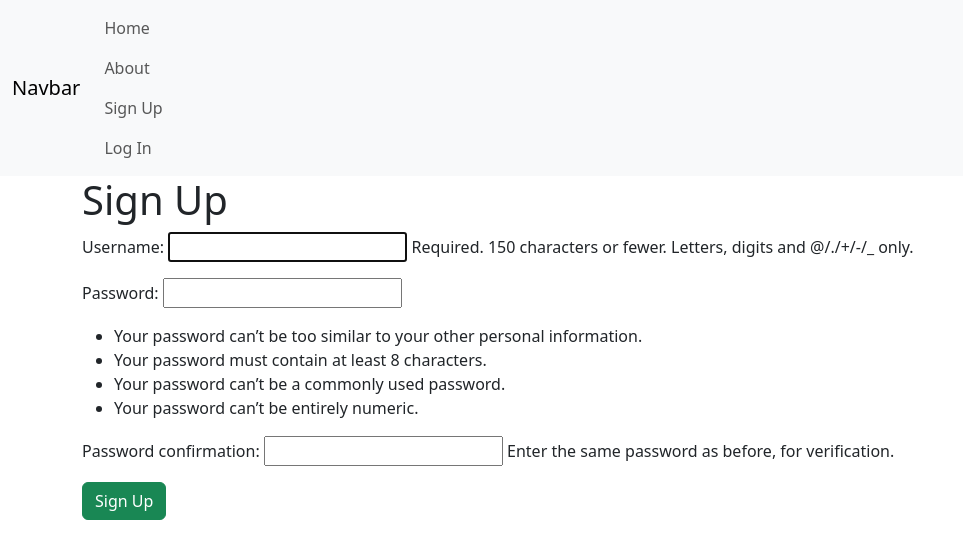
After one commit to AshleeHODOR/django-blog, a Django app: page /accounts/signup/ in a window 1280 px wide. The commit adds this page. Shown: the top 559 px of the page, without its empty margins (0-963 px from the left). Run offline with Django 5.2, Linux system fonts and the light colour scheme.

Commit message:
updated blog

```diff
--- /dev/null
+++ b/accounts/urls.py
@@ -0,0 +1,6 @@
+from django.urls import path
+from .views import SignUpView
+
+urlpatterns = [
+    path("signup/", SignUpView.as_view(), name="signup"),
+]
--- a/accounts/views.py
+++ b/accounts/views.py
@@ -1,3 +1,8 @@
-from django.shortcuts import render
+from django.views.generic import CreateView
+from django.contrib.auth.forms import UserCreationForm
+from django.urls import reverse_lazy
 
-# Create your views here.
+class SignUpView(CreateView):
+    template_name = "registration/signup.html"
+    form_class = UserCreationForm
+    success_url = reverse_lazy("login")
--- a/config/settings.py
+++ b/config/settings.py
@@ -124,3 +124,6 @@ STATICFILES_DIRS = [str(BASE_DIR.joinpath("static"))]
 # https://docs.djangoproject.com/en/5.2/ref/settings/#default-auto-field
 
 DEFAULT_AUTO_FIELD = 'django.db.models.BigAutoField'
+
+LOGIN_REDIRECT_URL = "home"
+LOGOUT_REDIRECT_URL = "login"
--- a/config/urls.py
+++ b/config/urls.py
@@ -17,7 +17,11 @@ Including another URLconf
 from django.contrib import admin
 from django.urls import path, include
 
+# from django.contrib.auth import urls - DO NOT COPY LINE
+
 urlpatterns = [
-    path('admin/', admin.site.urls),
-    path("", include("pages.urls"))
+    path("admin/", admin.site.urls),
+    path("", include("pages.urls")),
+    path("accounts/", include("django.contrib.auth.urls")),
+    path("accounts/", include("accounts.urls")),
 ]
--- a/pages/urls.py
+++ b/pages/urls.py
@@ -1,5 +1,7 @@
 from django.urls import path
 from .views import AboutPageView, HomePageView
+#from pages import views (different way)
+#from pages import views
 
 urlpatterns = [
         path("", HomePageView.as_view(), name="home"),
--- a/pages/views.py
+++ b/pages/views.py
@@ -1,7 +1,6 @@
-from django.shortcuts import render
 from django.views.generic import TemplateView
 
-# Create your views here.
+
 class HomePageView(TemplateView):
     template_name = "pages/home.html"
 
--- a/templates/base.html
+++ b/templates/base.html
@@ -21,17 +21,17 @@
         <ul class="navbar-nav">
             <li class="nav-item">
                 <a class="nav-link" href="{% url 'home' %}">Home</a>
+                <a class="nav-link" href="{% url 'about' %}">About</a>
+                {% if user.is_authenticated %}
+                <form method="POST" action="{% url 'logout' %}">
+                    {% csrf_token %}
+                    <input type="submit" class="nav-link" value="Log out">
+                </form>
+                {% else %}
+                    <a class="nav-link" href="{% url 'signup' %}">Sign Up</a>
+                    <a class="nav-link" href="{% url 'login' %}">Log In</a>
+                {% endif %}
             </li>
-
-            <li class="nav-item">
-                <a class="nav-link" href="{% url 'about' %}">About</a>
-            </li>
-
-                {% if false %}
-                    <a class="nav-item" href="{% url 'pages' %}">Pages</a>
-                    <a class="nav-link" href="{% url 'posts' %}" >Posts</a>
-                    <a class="nav-link" href="{% url 'accounts' %}">Accounts</a>
-                {% endif %}
 
         </ul>
     </div>
--- a/templates/pages/about.html
+++ b/templates/pages/about.html
@@ -1,8 +1,6 @@
 {% extends 'base.html' %}
 
-{% block title %}
-        About Me
-{% endblock title %}
+{% block title %}About Me{% endblock title %}
 
 {% block content %}
         <h1>About page</h1>
--- /dev/null
+++ b/templates/registration/signup.html
@@ -0,0 +1,12 @@
+{% extends 'base.html' %}
+
+{% block title %} Sign Up {% endblock title %}
+
+{% block content %}
+<h1>Sign Up</h1>
+<form method="POST">
+    {% csrf_token %}
+    {{ form.as_p }}
+    <input type="submit" class="btn btn-success" value="Sign Up">
+</form>
+{% endblock content %}
```
Also changed, not shown: templates/registration/logged_out.html (added, +8 -0 lines), templates/registration/login.html (added, +13 -0 lines), mc1.md (renamed from pages/MC.py), posts/urls.py (added).
